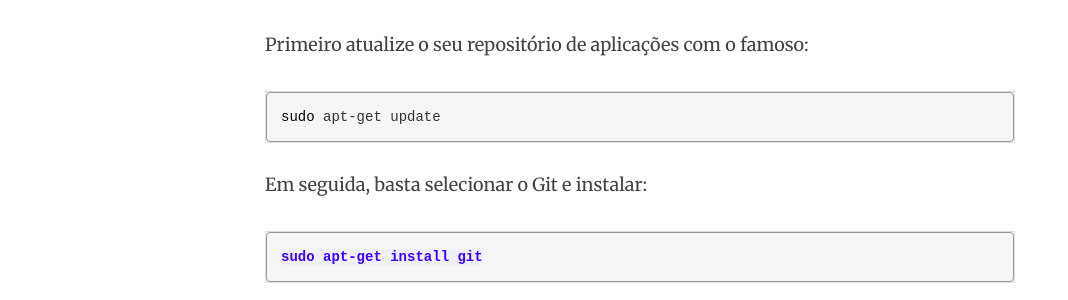
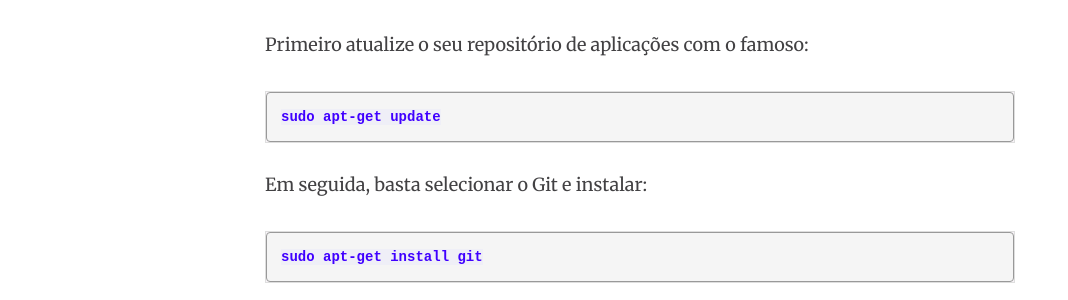
Before and after one commit to jhoemrs/old_theme, a Jekyll site: the page built from _posts/2016-02-01-usando-git-github.md, in a window 1280 px wide and 900 px high, scrolled down 2526 px. Shown: the part 151-451 px from the top of the window, without its empty margins (0-1068 px from the left). Built offline with Jekyll 4.4.1, drawn with Linux system fonts in a browser that asks for light colours; nearby versions of some CDN libraries; comment, search, counter and statistics services are not loaded.

Commit message:
Fix Highlight.

```diff
--- a/_posts/2016-02-01-usando-git-github.md
+++ b/_posts/2016-02-01-usando-git-github.md
@@ -50,7 +50,7 @@ Simples assim, caso queira usar Ruindows para programar arrume uma máquina virt
 
 Primeiro atualize o seu repositório de aplicações com o famoso:
 
-{% highlight sh %}
+{% highlight console %}
 sudo apt-get update
 {% endhighlight %}
 
```
